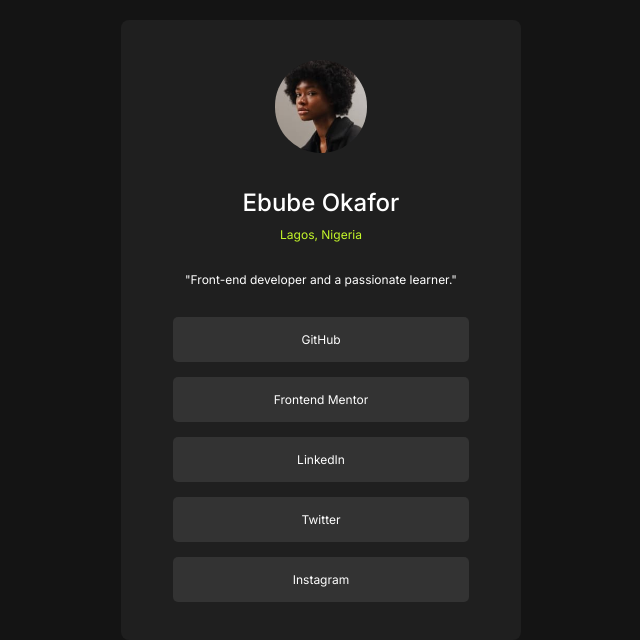
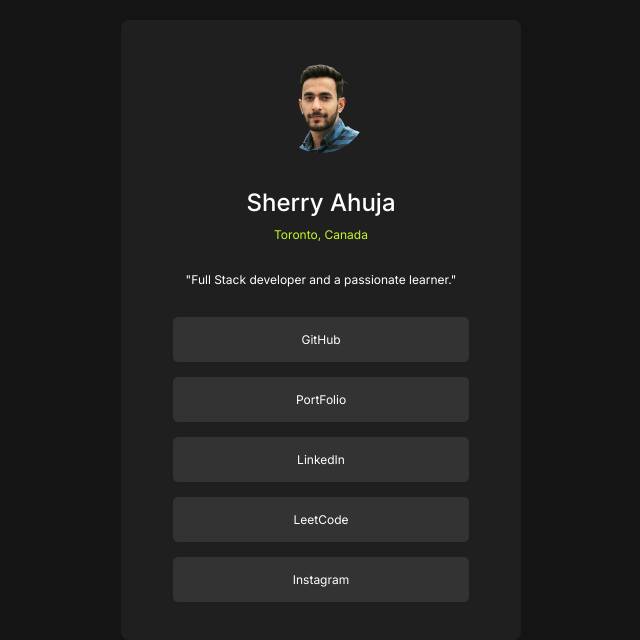
Before and after one commit to ahujasherry/Social-links, a plain HTML site: page index.html in a window 1280 px wide. Shown: the part 108-748 px from the top of the page, without its empty margins (319-959 px from the left). Drawn offline with Linux system fonts and the light colour scheme.

Commit message:
update project

```diff
--- a/index.html
+++ b/index.html
@@ -13,16 +13,16 @@
 <body>
     <div class="container">
         <div class="pfp">
-            <img src="avatar-jessica.jpeg" alt="Profile Picture">
+            <img src="sherry.png" alt="Profile Picture">
         </div>
 
-        <h2>Ebube Okafor</h2>
-        <p class="location">Lagos, Nigeria</p>
-        <p class="bio">"Front-end developer and a passionate learner."</p>
-        <a href="https://github.com/ebube92" target="_blank" class="link">GitHub</a>
-        <a href="https://www.frontendmentor.io/profile/ebube92" target="_blank" class="link">Frontend Mentor</a>
-        <a href="https://www.linkedin.com/in/ebubechukwu-okafor/" target="_blank" class="link">LinkedIn</a>
-        <a href="https://x.com/oaks_xcii" target="_blank" class="link">Twitter</a>
+        <h2>Sherry Ahuja</h2>
+        <p class="location">Toronto, Canada</p>
+        <p class="bio">"Full Stack developer and a passionate learner."</p>
+        <a href="https://github.com/ahujasherry" target="_blank" class="link">GitHub</a>
+        <a href="https://ahujasherry.github.io/" target="_blank" class="link">PortFolio</a>
+        <a href="https://www.linkedin.com/in/ahujasherry/" target="_blank" class="link">LinkedIn</a>
+        <a href="https://leetcode.com/u/ahujasherry/" target="_blank" class="link">LeetCode</a>
         <a href="#" target="_blank" class="link">Instagram</a>
     </div>
 </body>
```
Also changed, not shown: avatar-jessica.jpeg (deleted), sherry.png (added), 1 other file.
